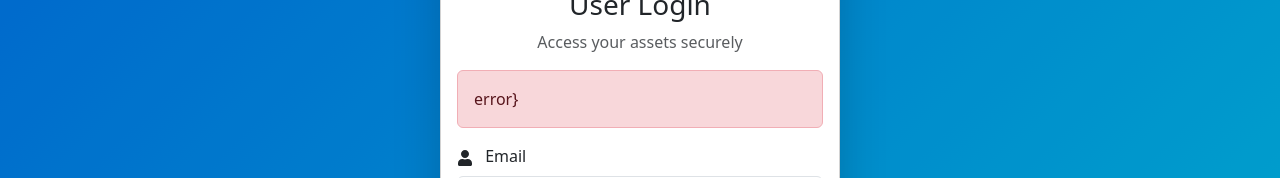
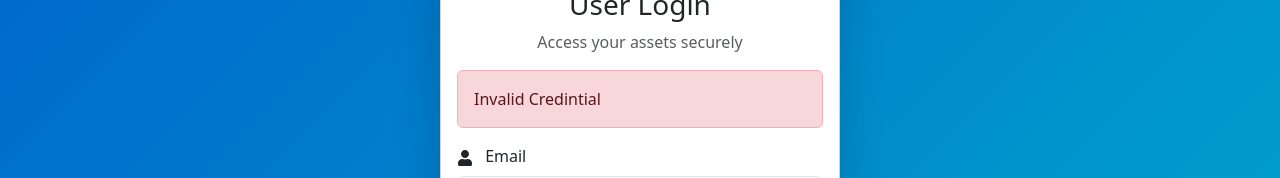
Before and after one commit to Pruthviraj89/asset-management, a React (Create React App) app in the folder frontend/my-app/: page /login in a window 1280 px wide. Both pictures are taken after typing "name@example.com", "Sample123" into the empty fields and a click on the button "Login". Shown: the part 233-411 px from the top of the page. Built offline with nearby package versions, Linux system fonts and the light colour scheme; no server answers.

Commit message:
fully working without aboutPage update 4.0

```diff
--- a/frontend/my-app/src/pages/UserLogin.js
+++ b/frontend/my-app/src/pages/UserLogin.js
@@ -31,6 +31,7 @@ function UserLogin() {
   };
 
   return (
+
     <Container
       fluid
       className="d-flex justify-content-center align-items-center min-vh-100 login-bg p-0"
@@ -43,7 +44,7 @@ function UserLogin() {
             <h3>User Login</h3>
             <p className="text-muted">Access your assets securely</p>
           </div>
-          {error && <Alert variant="danger" className="mb-3">error}</Alert>}
+          {error && <Alert variant="danger" className="mb-3">Invalid Credintial</Alert>}
           <Form onSubmit={handleSubmit}>
             <Form.Group className="mb-3" controlId="formEmail">
               <Form.Label>
```
